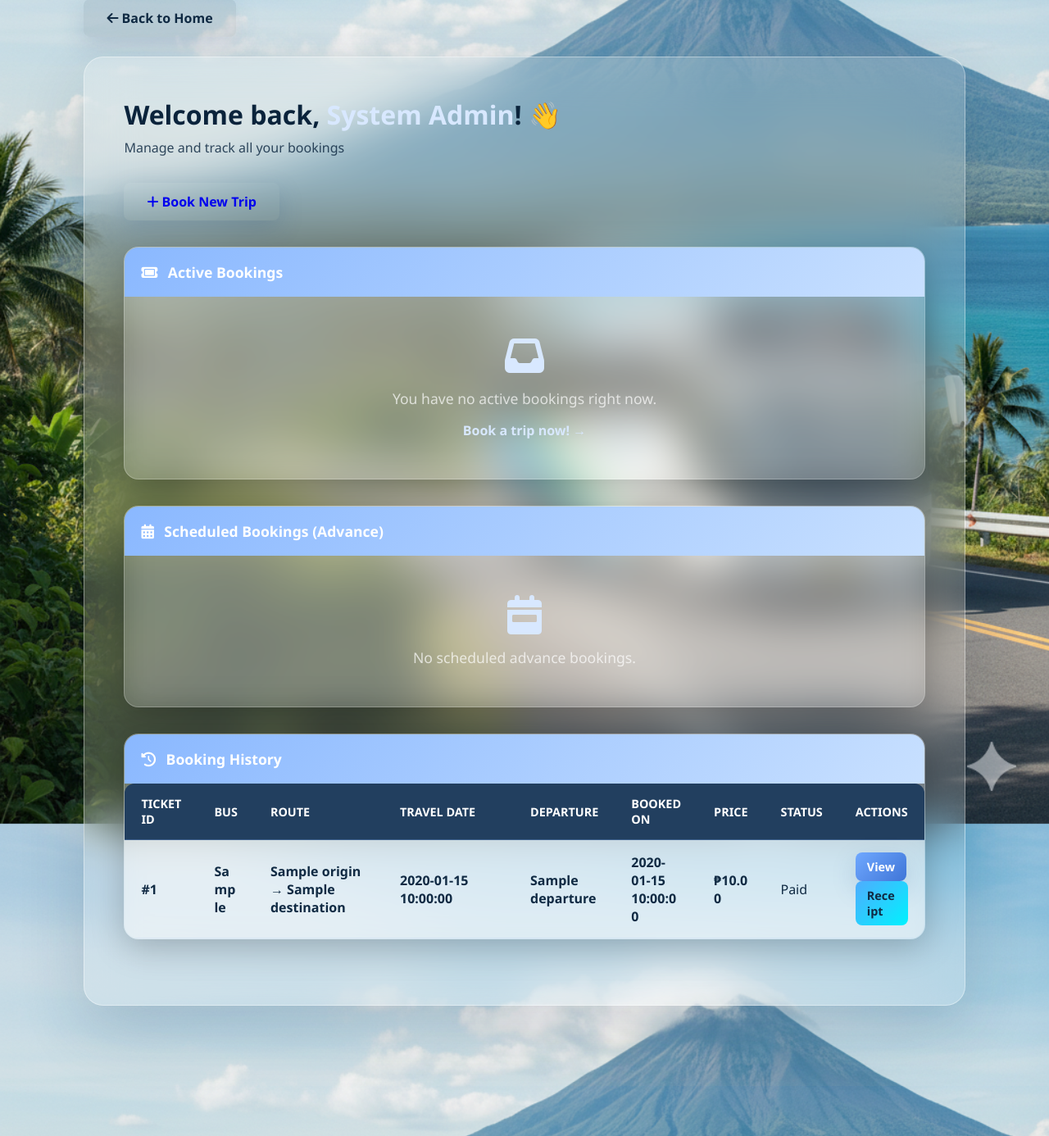
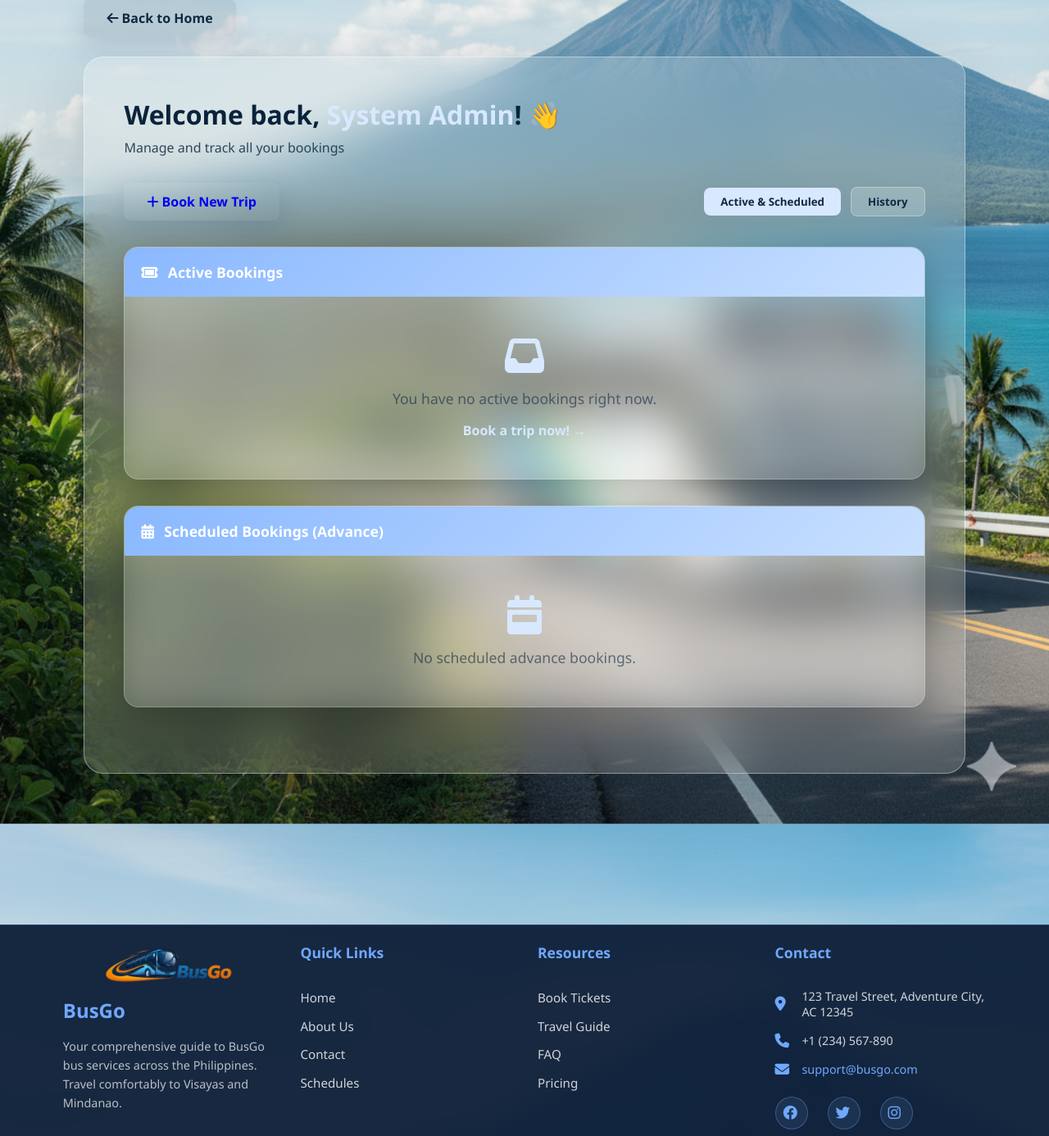
Before and after one commit to ann1705/Busgo, a Flask app: template templates/user_dashboard.html in a window 1280 px wide. Shown: the part 275-1661 px from the top of the page at 82% size. Run offline with Flask 3, Linux system fonts and the light colour scheme; a user stored in the database is signed in; the template is opened without the code that fills it: most values are stand-ins (such as "Sample title", 1, 10 or a date in 2020).

Commit message:
improved v2

```diff
--- a/templates/user_dashboard.html
+++ b/templates/user_dashboard.html
@@ -15,13 +15,19 @@
             <p>Manage and track all your bookings</p>
         </div>
 
-        <div class="user-actions">
+        <div class="user-actions" style="display: flex; gap: 1rem; justify-content: space-between; align-items: center;">
             <a href="{{ url_for('schedules') }}" class="print-btn">
                 <i class="fa-solid fa-plus"></i> Book New Trip
             </a>
+            <div class="tab-switcher" style="display: flex; gap: 0.75rem;">
+                <button id="activeBookingsTab" class="tab-btn active" type="button" style="background: var(--yellow); color: var(--dark-text); border: none; padding: 8px 20px; border-radius: 8px; cursor: pointer; font-weight: 600;">Active & Scheduled</button>
+                <button id="historyBookingsTab" class="tab-btn" type="button" style="background: rgba(255,255,255,0.2); color: var(--dark-text); border: 1px solid rgba(255,255,255,0.3); padding: 8px 20px; border-radius: 8px; cursor: pointer; font-weight: 600;">History</button>
+            </div>
         </div>
 
-        <!-- Active Bookings Section (Today's trips that are paid but not completed) -->
+        <!-- Active & Scheduled Bookings Section -->
+        <div id="activeScheduledSection" class="booking-tab-section active">
+            <!-- Active Bookings Section -->
             <div class="table-container">
                 <div class="table-header">
                     <i class="fa-solid fa-ticket" style="margin-right: 0.5rem;"></i> Active Bookings
@@ -44,7 +50,6 @@
                     {% elif booking.status in ['cancelled', 'dispatched', 'onboard', 'arrived'] %}
                         {% set _ = history_bookings.append(booking) %}
                     {% else %}
-                    <!-- Other statuses like 'waiting for payment', 'processing payment' go to active -->
                         {% set _ = active_bookings.append(booking) %}
                     {% endif %}
                 {% endfor %}
@@ -64,17 +69,17 @@
                                 <th style="color: white; border-radius: 0 12px 0 0;">Actions</th>
                             </tr>
                         </thead>
-                    <tbody style="background: rgba(255,255,255,0.4);">
+                        <tbody style="background: white;">
                             {% for booking in active_bookings %}
                             <tr style="border-bottom: 1px solid rgba(16,42,67,0.1);">
-                            <td style="color: var(--dark-text); font-weight: 700;">#{{ booking.id }}</td>
-                            <td style="color: var(--dark-text);">{{ booking.bus_no }}</td>
-                            <td style="color: var(--dark-text);">{{ booking.origin }} → {{ booking.destination }}</td>
-                            <td style="color: var(--dark-text);">{{ booking.travel_date }}</td>
-                            <td style="color: var(--dark-text); font-weight: 700;">{{ booking.departure }}</td>
-                            <td style="color: var(--dark-text);">{{ booking.booked_on }}</td>
-                            <td style="color: var(--dark-text); font-weight: 700;">₱{{ "%.2f"|format(booking.price) }}</td>
-                            <td style="color: var(--dark-text); font-weight: 500;">
+                                <td style="color: var(--dark-text); font-weight: 700; padding: 12px;">#{{ booking.id }}</td>
+                                <td style="color: var(--dark-text); padding: 12px;">{{ booking.bus_no }}</td>
+                                <td style="color: var(--dark-text); padding: 12px;">{{ booking.origin }} → {{ booking.destination }}</td>
+                                <td style="color: var(--dark-text); padding: 12px;">{{ booking.travel_date }}</td>
+                                <td style="color: var(--dark-text); font-weight: 700; padding: 12px;">{{ booking.departure }}</td>
+                                <td style="color: var(--dark-text); padding: 12px;">{{ booking.booked_on }}</td>
+                                <td style="color: var(--dark-text); font-weight: 700; padding: 12px;">₱{{ "%.2f"|format(booking.price) }}</td>
+                                <td style="color: var(--dark-text); font-weight: 500; padding: 12px;">
                                     {% if booking.status == 'paid' %}
                                         Paid
                                     {% elif booking.status == 'waiting for payment' %}
@@ -85,7 +90,7 @@
                                         {{ booking.status|capitalize }}
                                     {% endif %}
                                 </td>
-                            <td>
+                                <td style="padding: 12px;">
                                     <a href="{{ url_for('view_booking', booking_id=booking.id) }}" class="book-now-btn" style="padding: 8px 14px; font-size: 0.9rem;">
                                         View
                                     </a>
@@ -111,7 +116,7 @@
                         </tbody>
                     </table>
                 {% else %}
-                <div style="text-align: center; padding: 3rem; color: rgba(255, 255, 255, 0.7);">
+                    <div style="text-align: center; padding: 3rem; color: rgba(16, 42, 67, 0.6);">
                         <i class="fa-solid fa-inbox" style="font-size: 3rem; margin-bottom: 1rem; display: block; color: var(--yellow);"></i>
                         <p style="font-size: 1.1rem;">You have no active bookings right now.</p>
                         <p style="margin-top: 1rem;"><a href="{{ url_for('schedules') }}" style="color: var(--yellow); text-decoration: none; font-weight: 600;">Book a trip now! →</a></p>
@@ -119,7 +124,7 @@
                 {% endif %}
             </div>
 
-        <!-- Scheduled Bookings Section (Advance bookings with Paid Scheduled status) -->
+            <!-- Scheduled Bookings Section -->
             <div class="table-container" style="margin-top: 2rem;">
                 <div class="table-header">
                     <i class="fa-solid fa-calendar-alt" style="margin-right: 0.5rem;"></i> Scheduled Bookings (Advance)
@@ -140,18 +145,18 @@
                                 <th style="color: white; border-radius: 0 12px 0 0;">Actions</th>
                             </tr>
                         </thead>
-                    <tbody style="background: rgba(255,255,255,0.4);">
+                        <tbody style="background: white;">
                             {% for booking in scheduled_bookings %}
                             <tr style="border-bottom: 1px solid rgba(16,42,67,0.1);">
-                            <td style="color: var(--dark-text); font-weight: 700;">#{{ booking.id }}</td>
-                            <td style="color: var(--dark-text);">{{ booking.bus_no }}</td>
-                            <td style="color: var(--dark-text);">{{ booking.origin }} → {{ booking.destination }}</td>
-                            <td style="color: var(--dark-text);">{{ booking.travel_date }}</td>
-                            <td style="color: var(--dark-text); font-weight: 700;">{{ booking.departure }}</td>
-                            <td style="color: var(--dark-text);">{{ booking.booked_on }}</td>
-                            <td style="color: var(--dark-text); font-weight: 700;">₱{{ "%.2f"|format(booking.price) }}</td>
-                            <td style="color: var(--dark-text); font-weight: 500;">Paid Scheduled</td>
-                            <td>
+                                <td style="color: var(--dark-text); font-weight: 700; padding: 12px;">#{{ booking.id }}</td>
+                                <td style="color: var(--dark-text); padding: 12px;">{{ booking.bus_no }}</td>
+                                <td style="color: var(--dark-text); padding: 12px;">{{ booking.origin }} → {{ booking.destination }}</td>
+                                <td style="color: var(--dark-text); padding: 12px;">{{ booking.travel_date }}</td>
+                                <td style="color: var(--dark-text); font-weight: 700; padding: 12px;">{{ booking.departure }}</td>
+                                <td style="color: var(--dark-text); padding: 12px;">{{ booking.booked_on }}</td>
+                                <td style="color: var(--dark-text); font-weight: 700; padding: 12px;">₱{{ "%.2f"|format(booking.price) }}</td>
+                                <td style="color: var(--dark-text); font-weight: 500; padding: 12px;">Paid Scheduled</td>
+                                <td style="padding: 12px;">
                                     <a href="{{ url_for('view_booking', booking_id=booking.id) }}" class="book-now-btn" style="padding: 8px 14px; font-size: 0.9rem;">
                                         View
                                     </a>
@@ -164,15 +169,17 @@
                         </tbody>
                     </table>
                 {% else %}
-                <div style="text-align: center; padding: 3rem; color: rgba(255, 255, 255, 0.7);">
+                    <div style="text-align: center; padding: 3rem; color: rgba(16, 42, 67, 0.6);">
                         <i class="fa-solid fa-calendar-week" style="font-size: 3rem; margin-bottom: 1rem; display: block; color: var(--yellow);"></i>
                         <p style="font-size: 1.1rem;">No scheduled advance bookings.</p>
                     </div>
                 {% endif %}
             </div>
+        </div>
 
-        <!-- Booking History Section (Completed/Cancelled/Expired bookings) -->
-        <div class="table-container" style="margin-top: 2rem;">
+        <!-- History Bookings Section (Hidden by default) -->
+        <div id="historySection" class="booking-tab-section" style="display: none;">
+            <div class="table-container">
                 <div class="table-header">
                     <i class="fa-solid fa-history" style="margin-right: 0.5rem;"></i> Booking History
                 </div>
@@ -192,17 +199,17 @@
                                 <th style="color: white; border-radius: 0 12px 0 0;">Actions</th>
                             </tr>
                         </thead>
-                    <tbody style="background: rgba(255,255,255,0.4);">
+                        <tbody style="background: white;">
                             {% for booking in history_bookings %}
                             <tr style="border-bottom: 1px solid rgba(16,42,67,0.1);">
-                            <td style="color: var(--dark-text); font-weight: 700;">#{{ booking.id }}</td>
-                            <td style="color: var(--dark-text);">{{ booking.bus_no }}</td>
-                            <td style="color: var(--dark-text);">{{ booking.origin }} → {{ booking.destination }}</td>
-                            <td style="color: var(--dark-text);">{{ booking.travel_date }}</td>
-                            <td style="color: var(--dark-text); font-weight: 700;">{{ booking.departure }}</td>
-                            <td style="color: var(--dark-text);">{{ booking.booked_on }}</td>
-                            <td style="color: var(--dark-text); font-weight: 700;">₱{{ "%.2f"|format(booking.price) }}</td>
-                            <td style="color: var(--dark-text); font-weight: 500;">
+                                <td style="color: var(--dark-text); font-weight: 700; padding: 12px;">#{{ booking.id }}</td>
+                                <td style="color: var(--dark-text); padding: 12px;">{{ booking.bus_no }}</td>
+                                <td style="color: var(--dark-text); padding: 12px;">{{ booking.origin }} → {{ booking.destination }}</td>
+                                <td style="color: var(--dark-text); padding: 12px;">{{ booking.travel_date }}</td>
+                                <td style="color: var(--dark-text); font-weight: 700; padding: 12px;">{{ booking.departure }}</td>
+                                <td style="color: var(--dark-text); padding: 12px;">{{ booking.booked_on }}</td>
+                                <td style="color: var(--dark-text); font-weight: 700; padding: 12px;">₱{{ "%.2f"|format(booking.price) }}</td>
+                                <td style="color: var(--dark-text); font-weight: 500; padding: 12px;">
                                     {% if booking.status == 'arrived' %}
                                         Completed
                                     {% elif booking.status == 'cancelled' %}
@@ -217,7 +224,7 @@
                                         {{ booking.status|capitalize }}
                                     {% endif %}
                                 </td>
-                            <td>
+                                <td style="padding: 12px;">
                                     <a href="{{ url_for('view_booking', booking_id=booking.id) }}" class="book-now-btn" style="padding: 8px 14px; font-size: 0.9rem;">
                                         View
                                     </a>
@@ -237,12 +244,46 @@
                         </tbody>
                     </table>
                 {% else %}
-                <div style="text-align: center; padding: 3rem; color: rgba(255, 255, 255, 0.7);">
+                    <div style="text-align: center; padding: 3rem; color: rgba(16, 42, 67, 0.6);">
                         <i class="fa-solid fa-clock-rotate-left" style="font-size: 3rem; margin-bottom: 1rem; display: block; color: var(--yellow);"></i>
                         <p style="font-size: 1.1rem;">No completed or cancelled bookings yet.</p>
                     </div>
                 {% endif %}
             </div>
         </div>
+    </div>
 </section>
+
+<script>
+    // Tab switching functionality for User Dashboard
+    const activeScheduledBtn = document.getElementById('activeBookingsTab');
+    const historyBtn = document.getElementById('historyBookingsTab');
+    const activeScheduledSection = document.getElementById('activeScheduledSection');
+    const historySection = document.getElementById('historySection');
+
+    function switchToActiveScheduled() {
+        activeScheduledSection.style.display = 'block';
+        historySection.style.display = 'none';
+        activeScheduledBtn.classList.add('active');
+        historyBtn.classList.remove('active');
+        activeScheduledBtn.style.background = 'var(--yellow)';
+        activeScheduledBtn.style.color = 'var(--dark-text)';
+        historyBtn.style.background = 'rgba(255,255,255,0.2)';
+        historyBtn.style.color = 'var(--dark-text)';
+    }
+
+    function switchToHistory() {
+        activeScheduledSection.style.display = 'none';
+        historySection.style.display = 'block';
+        historyBtn.classList.add('active');
+        activeScheduledBtn.classList.remove('active');
+        historyBtn.style.background = 'var(--yellow)';
+        historyBtn.style.color = 'var(--dark-text)';
+        activeScheduledBtn.style.background = 'rgba(255,255,255,0.2)';
+        activeScheduledBtn.style.color = 'var(--dark-text)';
+    }
+
+    activeScheduledBtn.addEventListener('click', switchToActiveScheduled);
+    historyBtn.addEventListener('click', switchToHistory);
+</script>
 {% endblock %}
```
Also changed, not shown: busgo.db. Lines whose indentation alone changed are shown as unchanged.
